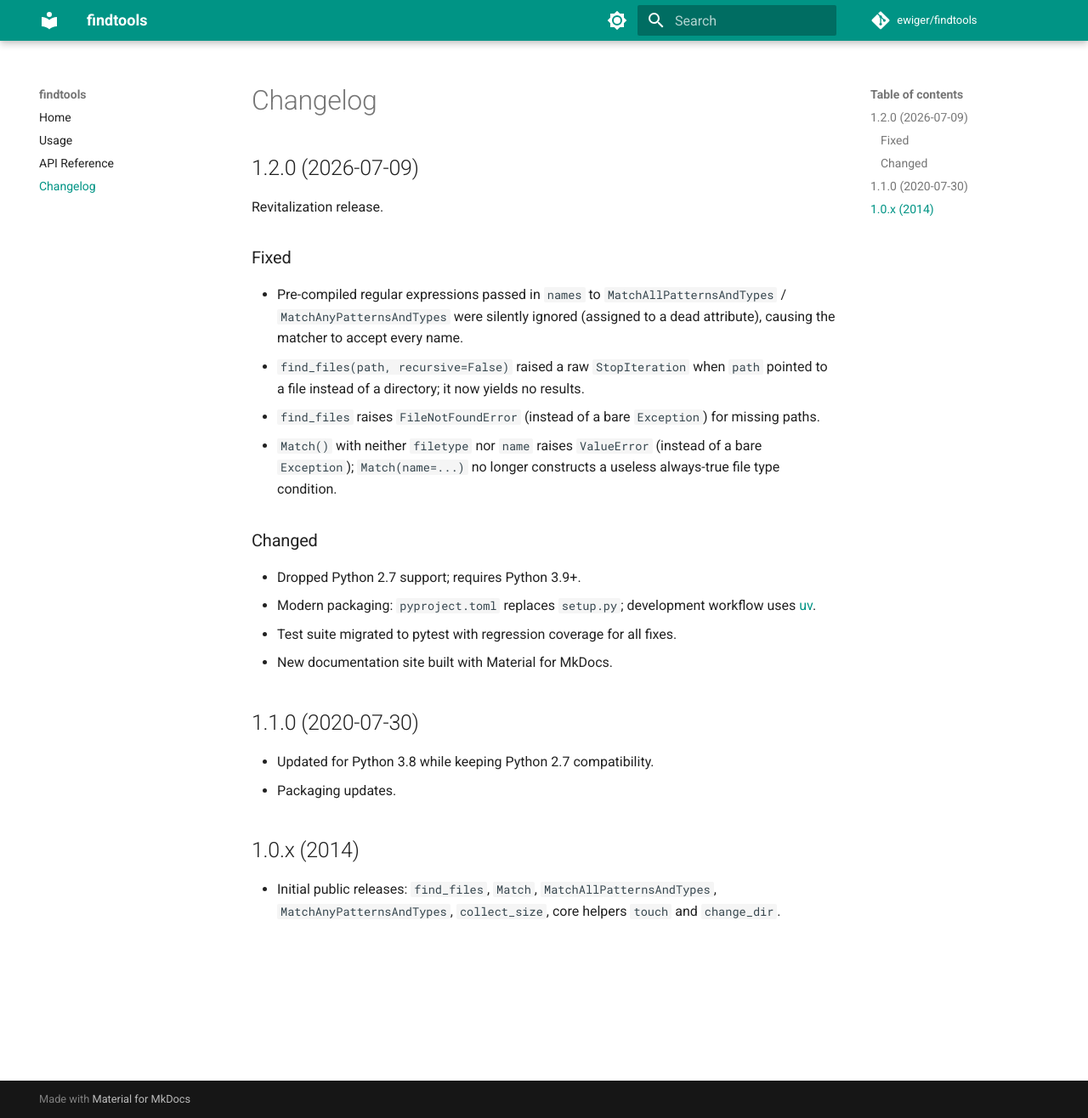
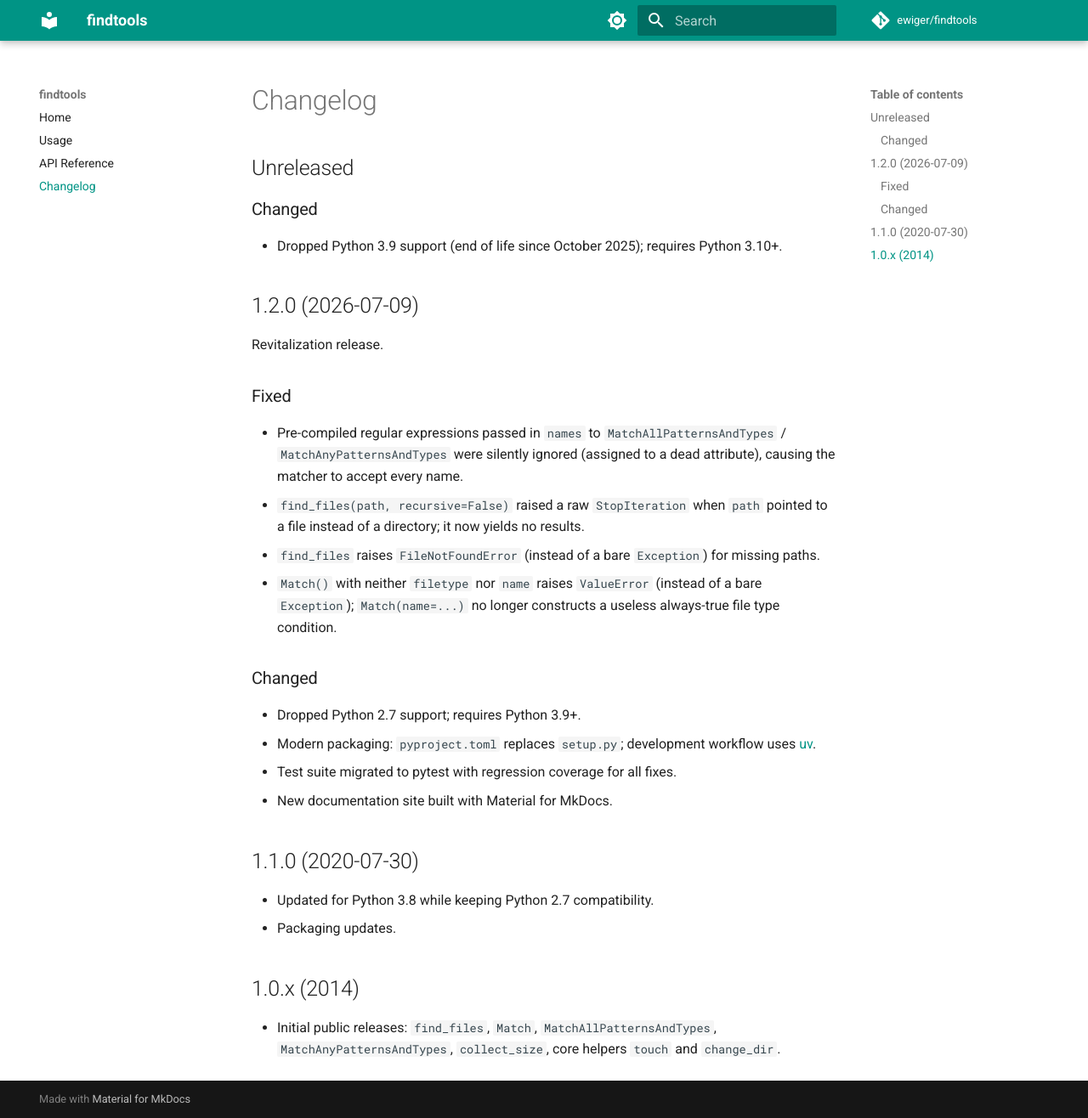
Before and after one commit to ewiger/findtools, an MkDocs documentation site: the page built from docs/changelog.md, in a window 1280 px wide and 1316 px high. Shown: the whole window at 85% size. Built offline with MkDocs 1.6.1 and Material for MkDocs 9.7.7, drawn with Linux system fonts in a browser that asks for light colours; comment, search, counter and statistics services are not loaded.

Commit message:
Drop Python 3.9 and relock dev/docs dependencies
Python 3.9 reached end of life in October 2025. Patched releases of
urllib3, requests, pytest and pymdown-extensions require Python 3.10+,
so the 3.9 branch of uv.lock was stuck on vulnerable versions that no
Dependabot update could fix.

Raising requires-python to 3.10 and running uv lock --upgrade resolves
all open Dependabot alerts. These packages come only from the dev and
docs dependency groups; the published package has no dependencies.

```diff
--- a/docs/changelog.md
+++ b/docs/changelog.md
@@ -1,4 +1,11 @@
 # Changelog
+
+## Unreleased
+
+### Changed
+
+- Dropped Python 3.9 support (end of life since October 2025); requires
+  Python 3.10+.
 
 ## 1.2.0 (2026-07-09)
 
--- a/pyproject.toml
+++ b/pyproject.toml
@@ -11,14 +11,13 @@ license = "GPL-3.0-or-later"
 authors = [
     { name = "Yauhen Yakimovich", email = "eugeny.yakimovitch@gmail.com" },
 ]
-requires-python = ">=3.9"
+requires-python = ">=3.10"
 keywords = ["find", "files", "search", "findutils", "filesystem"]
 classifiers = [
     "Development Status :: 5 - Production/Stable",
     "Intended Audience :: Developers",
     "Operating System :: OS Independent",
     "Programming Language :: Python :: 3",
-    "Programming Language :: Python :: 3.9",
     "Programming Language :: Python :: 3.10",
     "Programming Language :: Python :: 3.11",
     "Programming Language :: Python :: 3.12",
```
Also changed, not shown: README.md (+1 -1 lines), docs/index.md (+1 -1 lines), 2 other files.
